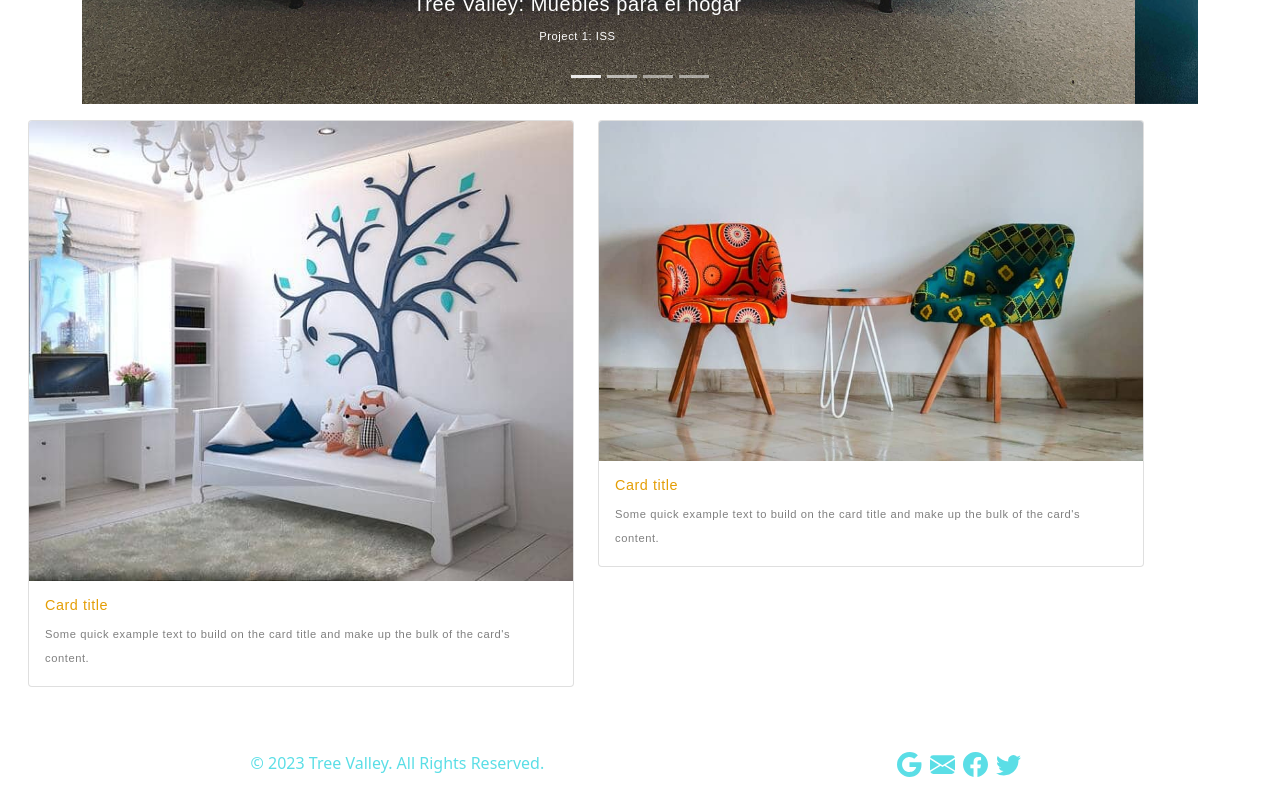
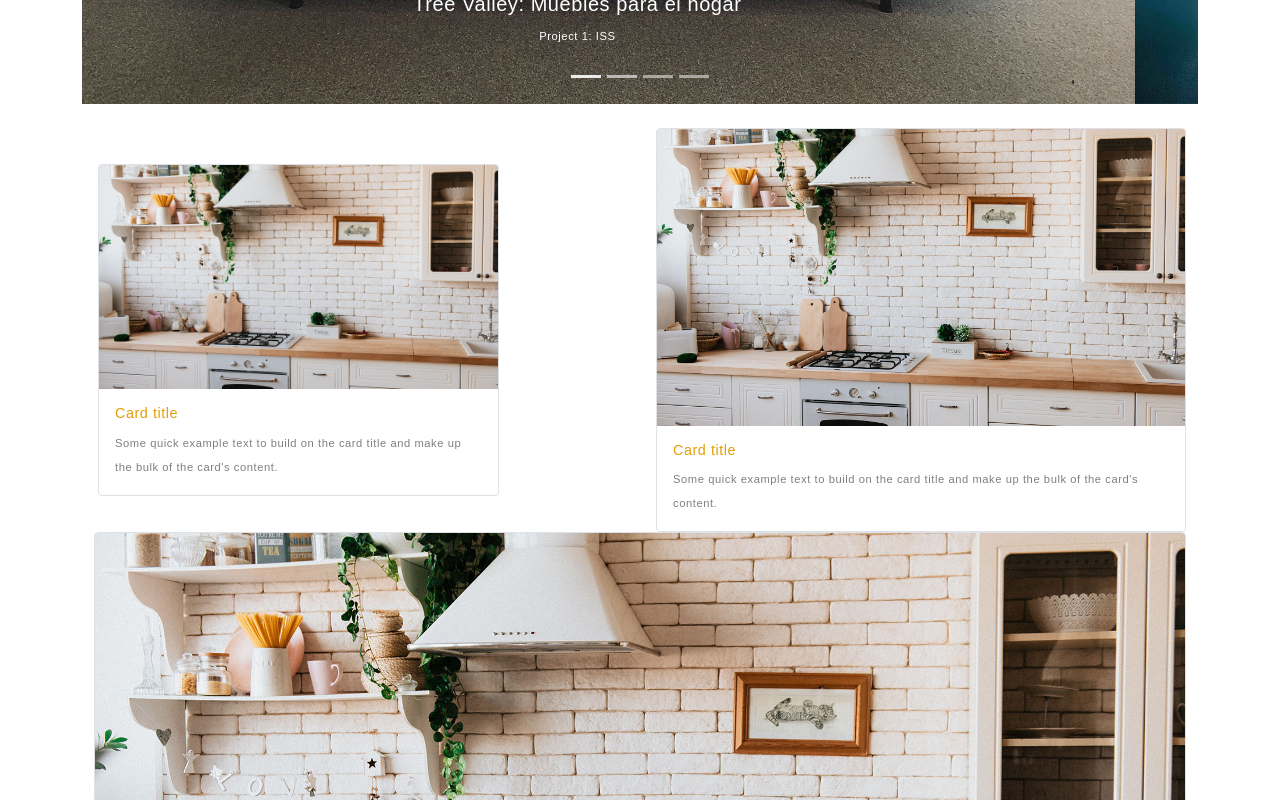
Before and after one commit to MLS535/TreeValleyProject, a Vue app: page / in a window 1280 px wide. Shown: the part 660-1460 px from the top of the page. Built offline with nearby package versions, Linux system fonts and the light colour scheme.

Commit message:
Cambiado a cards el front

```diff
--- a/src/views/Home.vue
+++ b/src/views/Home.vue
@@ -53,20 +53,29 @@
       </div>
     </div>
     <!--HOME -->
-<div class="container m-3">
-  <div class="row d-flex justify-content-center">
-    <div class="col">
-    <div class="card" >
-      <img src="../assets/images/dormitorio.jpg" class="card-img-top" alt="...">
+    <div class="container d-flex justify-content-around mt-4">
+      <div class="row m-0 p-0  align-item-center ">
+        <div class="col align-self-center m-1">
+          <div class="card border  " style="width: 18rem;">
+            <img class="card-img-top border-dark" src="../assets/images/cocina.jpg" alt="Card image cap">
             <div class="card-body">
               <h5 class="card-title">Card title</h5>
               <p class="card-text">Some quick example text to build on the card title and make up the bulk of the card's content.</p>
             </div>
           </div>
         </div>
-    <div class="col">
-    <div class="card" >
-      <img src="../assets/images/salon.jpg" class="card-img-top" alt="...">
+        <div class="col align-self-center">
+          <div class="card border " >
+            <img class="card-img-top border-dark" src="../assets/images/cocina.jpg" alt="Card image cap">
+            <div class="card-body">
+              <h5 class="card-title">Card title</h5>
+              <p class="card-text">Some quick example text to build on the card title and make up the bulk of the card's content.</p>
+            </div>
+          </div>
+        </div>
+        <div class="col align-self-center">
+          <div class="card border ">
+            <img class="card-img-top border-dark" src="../assets/images/cocina.jpg" alt="Card image cap">
             <div class="card-body">
               <h5 class="card-title">Card title</h5>
               <p class="card-text">Some quick example text to build on the card title and make up the bulk of the card's content.</p>
```
Lines whose indentation alone changed are shown as unchanged.
